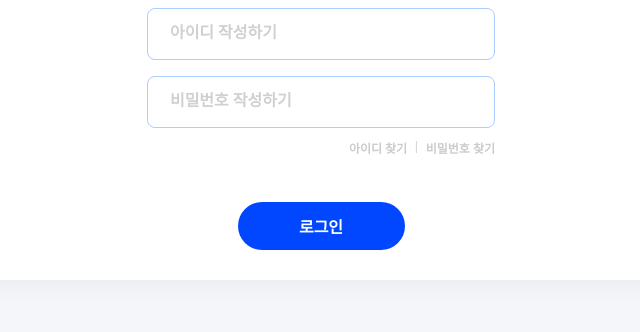
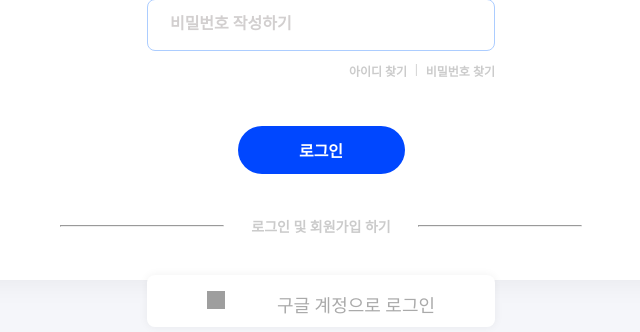
Before and after one commit to app-and-me/JoinUS, a Django app: template templates/index.html in a window 1280 px wide. Shown: the part 468-800 px from the top of the page, without its empty margins (319-959 px from the left). Run offline with Django 5.2, Linux system fonts and the light colour scheme; the template is opened without the code that fills it, so the values that code supplies are empty; some web fonts are replaced; grey boxes are pictures that could not be loaded.

Commit message:
feat : google로 로그인하기 프론트만 구현

```diff
--- a/static/css/index.css
+++ b/static/css/index.css
@@ -112,3 +112,53 @@ input::placeholder {
     font-weight: 700;
     cursor: pointer;
 }
+
+.lines {
+    display: flex;
+    column-gap: 1.69rem;
+    margin: 3.19rem 0 0 0;
+}
+
+.line {
+    width: 10.25rem;
+    height: 0.1125rem;
+    background: #ECECEC;
+}
+
+.guide-message {
+    color: var(--color6);
+    font-size: var(--font-size1);
+    font-weight: 600;
+    margin-top: -9px;
+    white-space: nowrap;
+}
+
+.googlelogin-container {
+    display: flex;
+    justify-content: center;
+    margin-top: 2.44rem;
+    column-gap: 3.27rem;
+    width: 21.75rem;
+    height: 3.25rem;
+    border-radius: 0.5rem;
+    background: #fff;
+    box-shadow: 0px 0px 10px 0px rgba(0, 0, 0, 0.06);
+}
+
+.google-login {
+    color: #AAA;
+    font-size: var(--font-size3);
+    font-style: normal;
+    font-weight: 500;
+    text-align: center;
+}
+
+.google {
+    margin-top: 1rem;
+}
+
+.google-logo {
+    width: 1.10506rem;
+    height: 1.125rem;
+
+}
--- a/templates/index.html
+++ b/templates/index.html
@@ -41,6 +41,19 @@
                 </div>
             </form>
 
+            <!-- google -->
+            <div class="lines">
+                <hr class="left-line line">
+                <div class="guide-message">로그인 및 회원가입 하기</div>
+                <hr class="right-line line">
+            </div>
+
+            <a href="#">
+                <div class="googlelogin-container">
+                <img src="/static/images/google-logo.png" alt="google" class="google-logo google">
+                <div class="google-login google">구글 계정으로 로그인</div>
+                </div>
+        </a>
         </div>
     </section>
     <script src="/static/js/index.js"></script>
```
